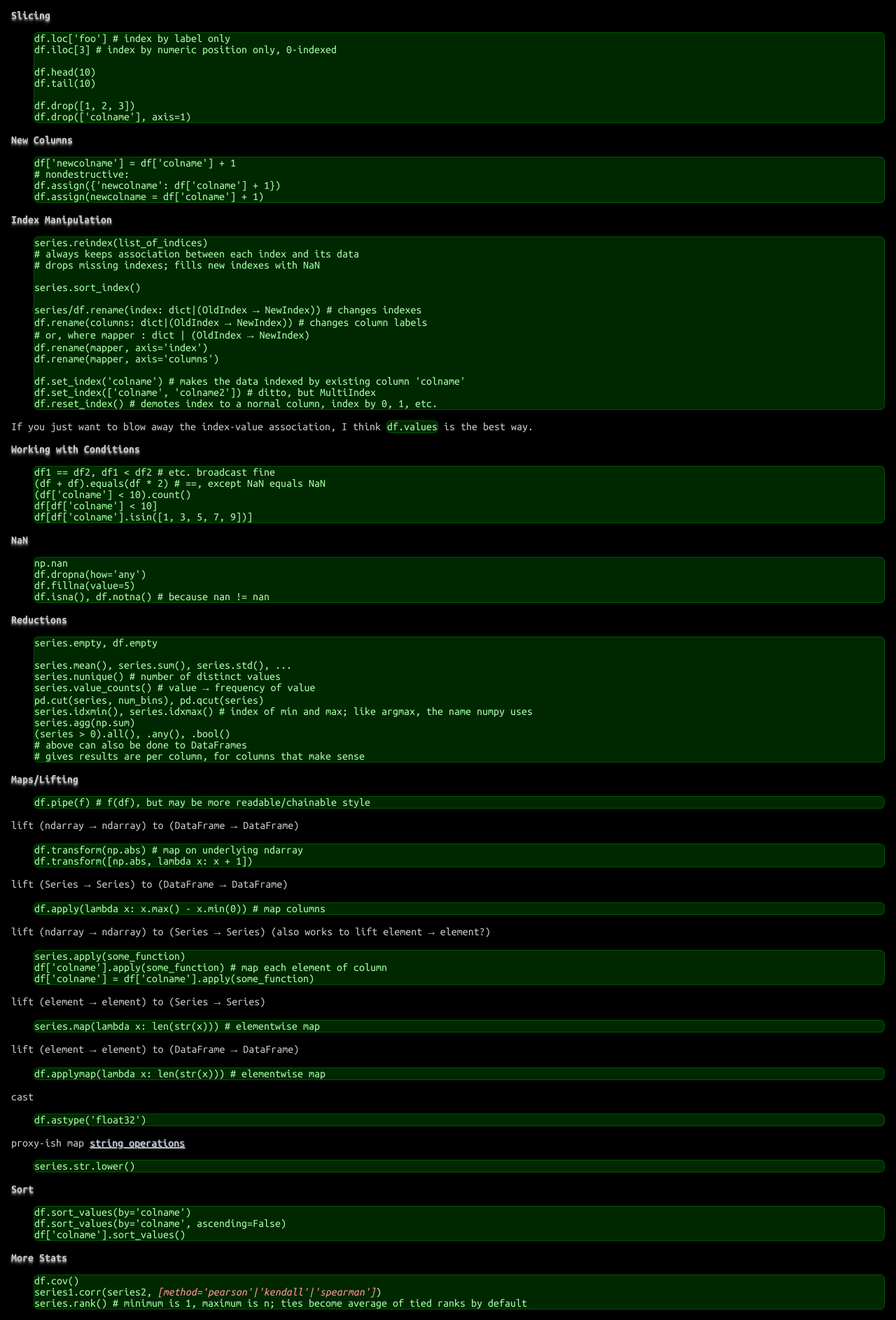
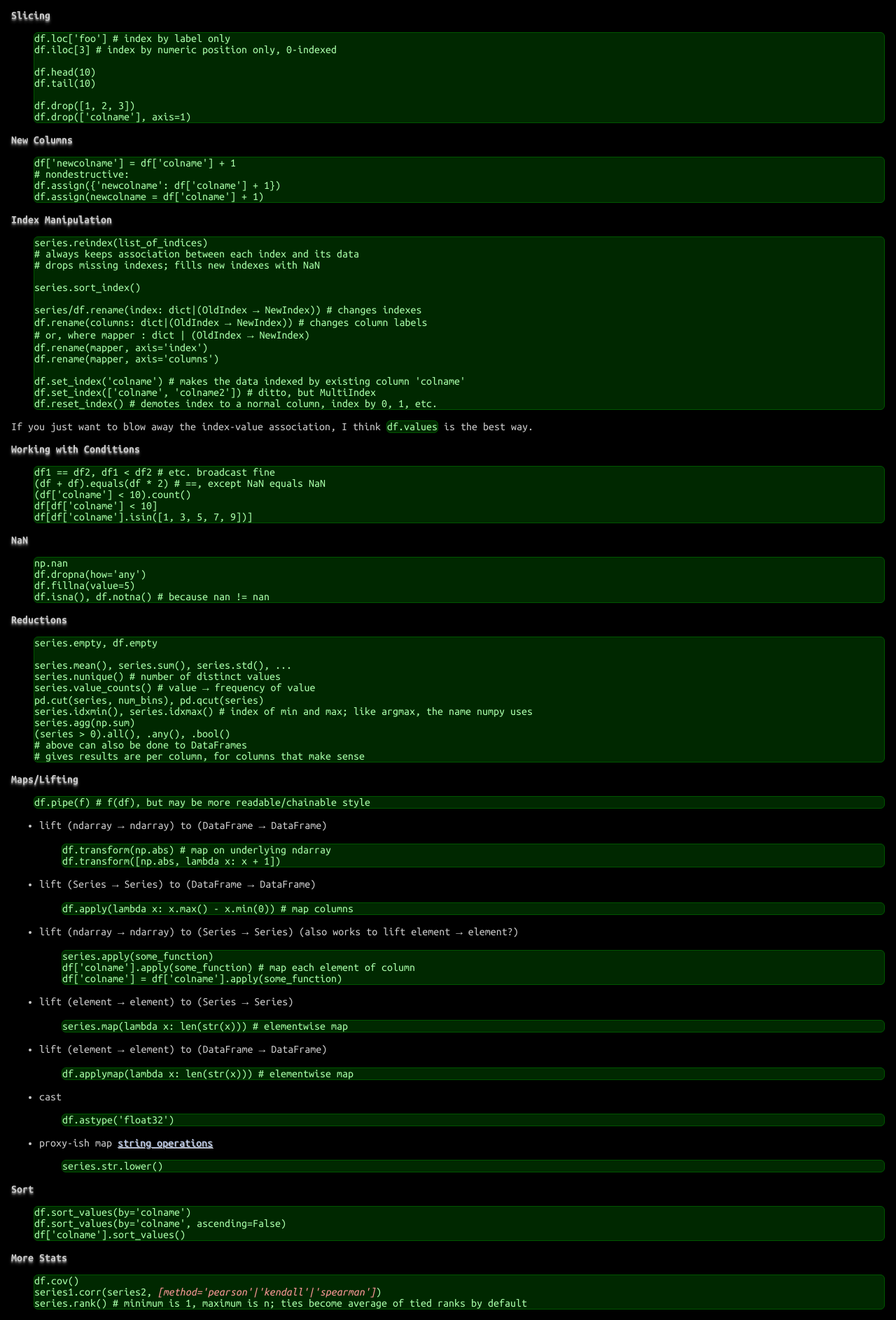
Before and after one commit to betaveros/cs, a Jekyll site: the page built from python/index.html, in a window 1280 px wide. Shown: the part 4513-6400 px from the top of the page at 70% size. Built offline with Jekyll 4.4.1, drawn with Linux system fonts in a browser that asks for light colours.

Commit message:
format pandas

```diff
--- a/_includes/python.html
+++ b/_includes/python.html
@@ -316,30 +316,34 @@ series.agg(np.sum)
 
 <pre>df.pipe(f) # f(df), but may be more readable/chainable style</pre>
 
+<ul>
+	<li>
 		lift (ndarray &rarr; ndarray) to (DataFrame &rarr; DataFrame)
 		<pre>df.transform(np.abs) # map on underlying ndarray
 df.transform([np.abs, lambda x: x + 1])</pre>
-
+	</li><li>
 		lift (Series &rarr; Series) to (DataFrame &rarr; DataFrame)
 		<pre>df.apply(lambda x: x.max() - x.min(0)) # map columns</pre>
-
+	</li><li>
 		lift (ndarray &rarr; ndarray) to (Series &rarr; Series)
 		(also works to lift element &rarr; element?)
 		<pre>series.apply(some_function)
 df['colname'].apply(some_function) # map each element of column
 df['colname'] = df['colname'].apply(some_function)</pre>
-
+	</li><li>
 		lift (element &rarr; element) to (Series &rarr; Series)
 		<pre>series.map(lambda x: len(str(x))) # elementwise map</pre>
-
+	</li><li>
 		lift (element &rarr; element) to (DataFrame &rarr; DataFrame)
 		<pre>df.applymap(lambda x: len(str(x))) # elementwise map</pre>
-
+	</li><li>
 		cast
 		<pre>df.astype('float32')</pre>
-
+	</li><li>
 		proxy-ish map <a href="http://pandas.pydata.org/pandas-docs/stable/text.html">string operations</a></pre>
 		<pre>series.str.lower()</pre>
+	</li>
+</ul>
 
 <h4>Sort</h4>
 
```
Lines whose indentation alone changed are shown as unchanged.
